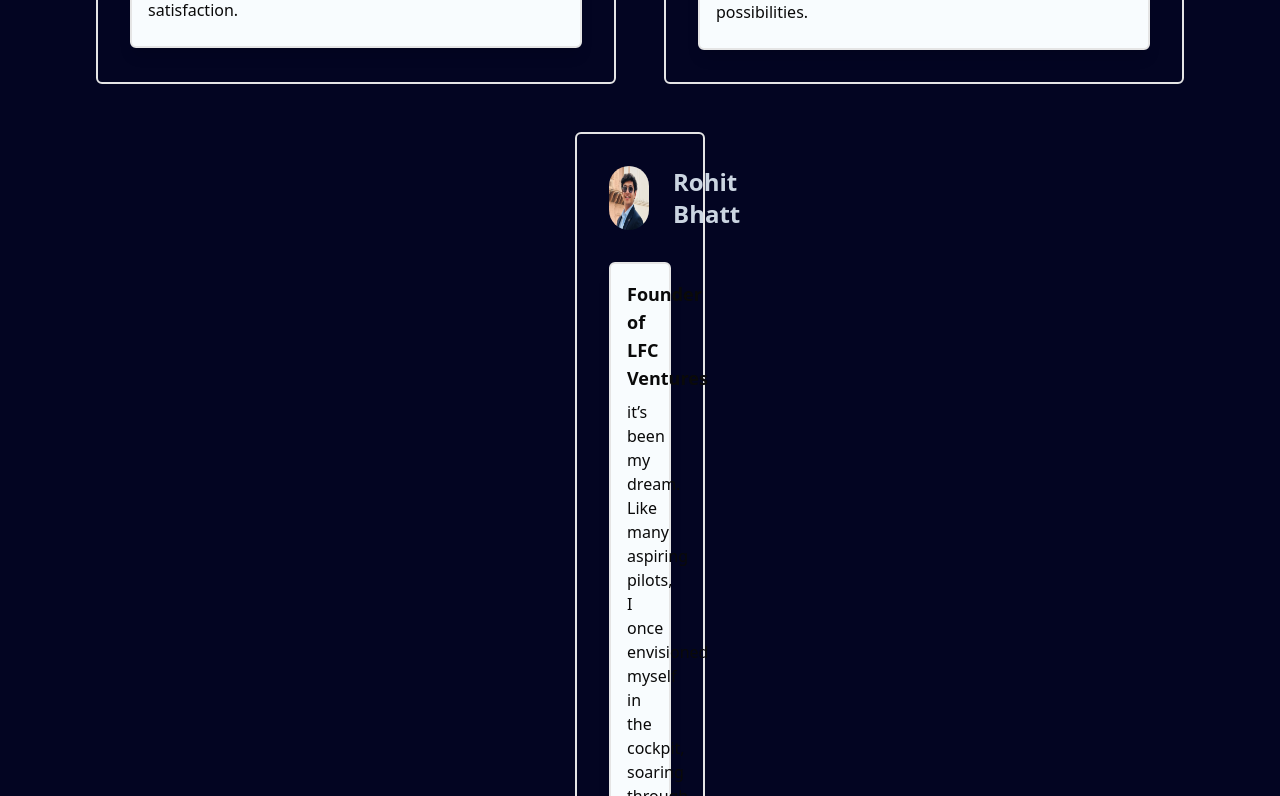
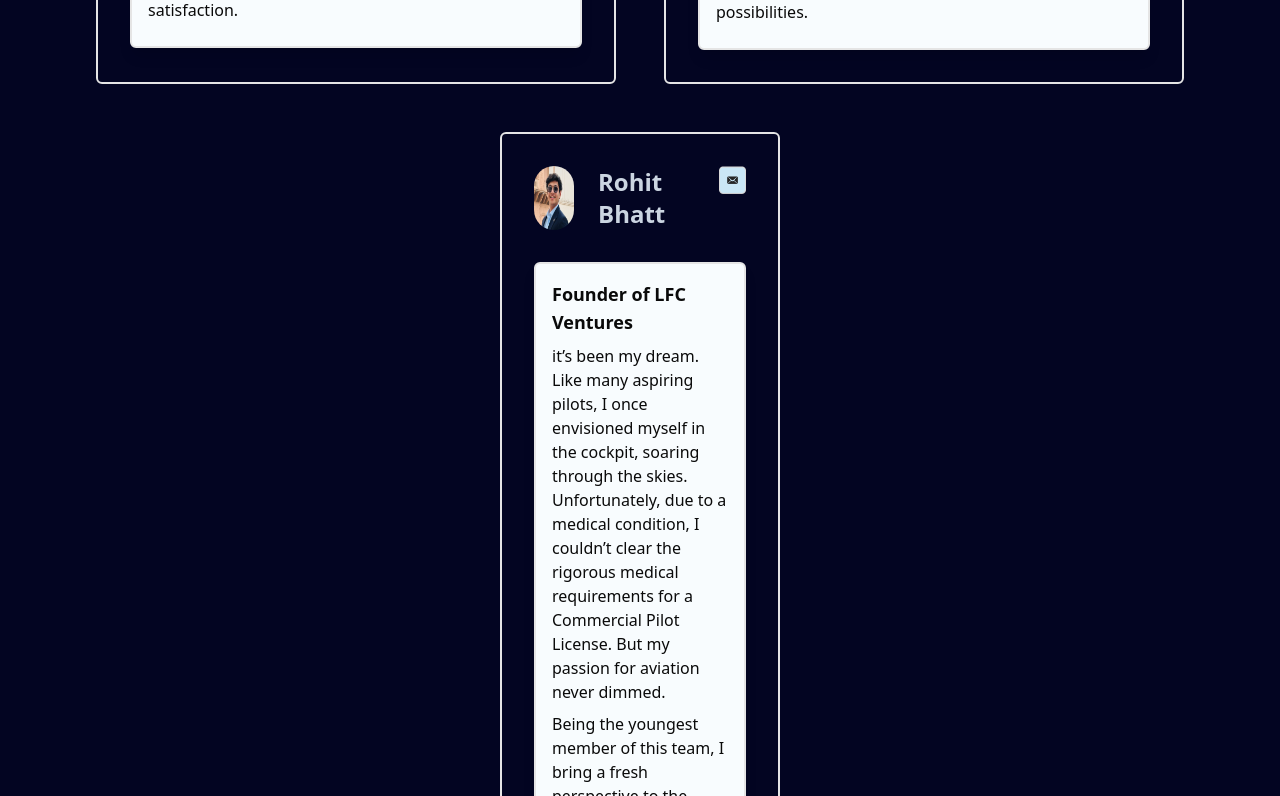
Before and after one commit to rohit21755/senaxus_latest, a Next.js app: page /about in a window 1280 px wide. Shown: the part 3144-3940 px from the top of the page. Built offline with nearby package versions, Linux system fonts and the light colour scheme.

Commit message:
minute change

```diff
--- a/src/components/about/Team.tsx
+++ b/src/components/about/Team.tsx
@@ -101,7 +101,7 @@ export default function Team() {
 
 
             </div>
-            <div className=' my-4 md:px-[575px] px-8 mx-auto'>
+            <div className=' my-4 md:px-[440px] lg:px-[500px] px-8 mx-auto'>
             <div className="rounded-md p-6 sm:p-8 border-2" data-aos="fade-up"
 
 
```
